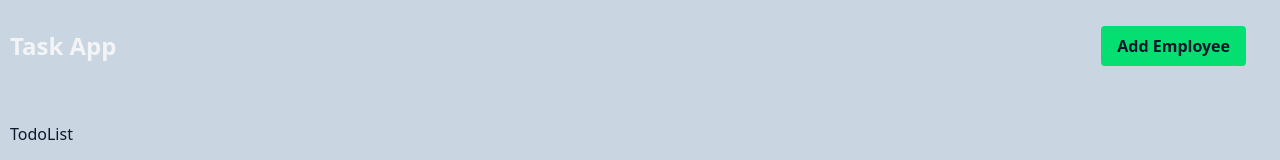
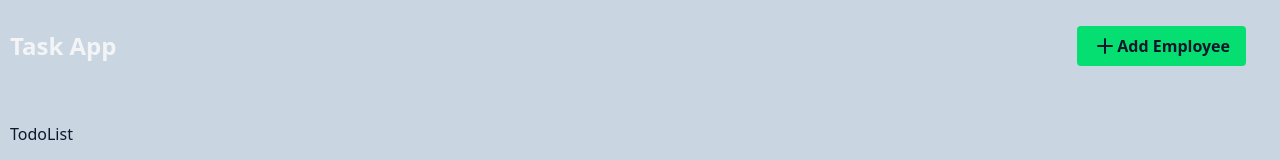
Before and after one commit to gonzagapa/TodoApp-React, a React (Vite) app: page / in a window 1280 px wide. Shown: the top 160 px of the page. Built offline with nearby package versions, Linux system fonts and the light colour scheme.

Commit message:
Add lucide-icons library into the proyect

```diff
--- a/package.json
+++ b/package.json
@@ -11,6 +11,8 @@
   },
   "dependencies": {
     "@tailwindcss/vite": "^4.1.11",
+    "lucide": "^0.525.0",
+    "lucide-react": "^0.525.0",
     "react": "^19.1.0",
     "react-dom": "^19.1.0",
     "react-router": "^7.6.3",
--- a/src/components/Heading.tsx
+++ b/src/components/Heading.tsx
@@ -1,3 +1,4 @@
+import { Plus } from "lucide-react";
 import { Link } from "react-router";
 
 export function Heading() {
@@ -5,14 +6,16 @@ export function Heading() {
     <div className="flex items-center mb-10">
         <h5 className="text-gray-100 font-bold text-2xl">
             <Link to='/'>
-
                 Task App
             </Link>
         </h5>
         <div className="flex-grow text-right px-4 py-2 m-2">
-            <button className="bg-green-400 hover:bg-green-500 text-while font-semibold py-2 px-4 rounded inline-flex items-center">
-                Add Employee
-            </button>
+                <Link to="/add">
+                    <button className="bg-green-400 hover:bg-green-500 text-while font-semibold py-2 px-4 rounded inline-flex items-center hover:cursor-pointer">
+                        <Plus />
+                        Add Employee
+                    </button>
+                </Link>
         </div>
     </div>
   )
```
Also changed, not shown: 1 other file (tests, documents, lock files or other folders).
